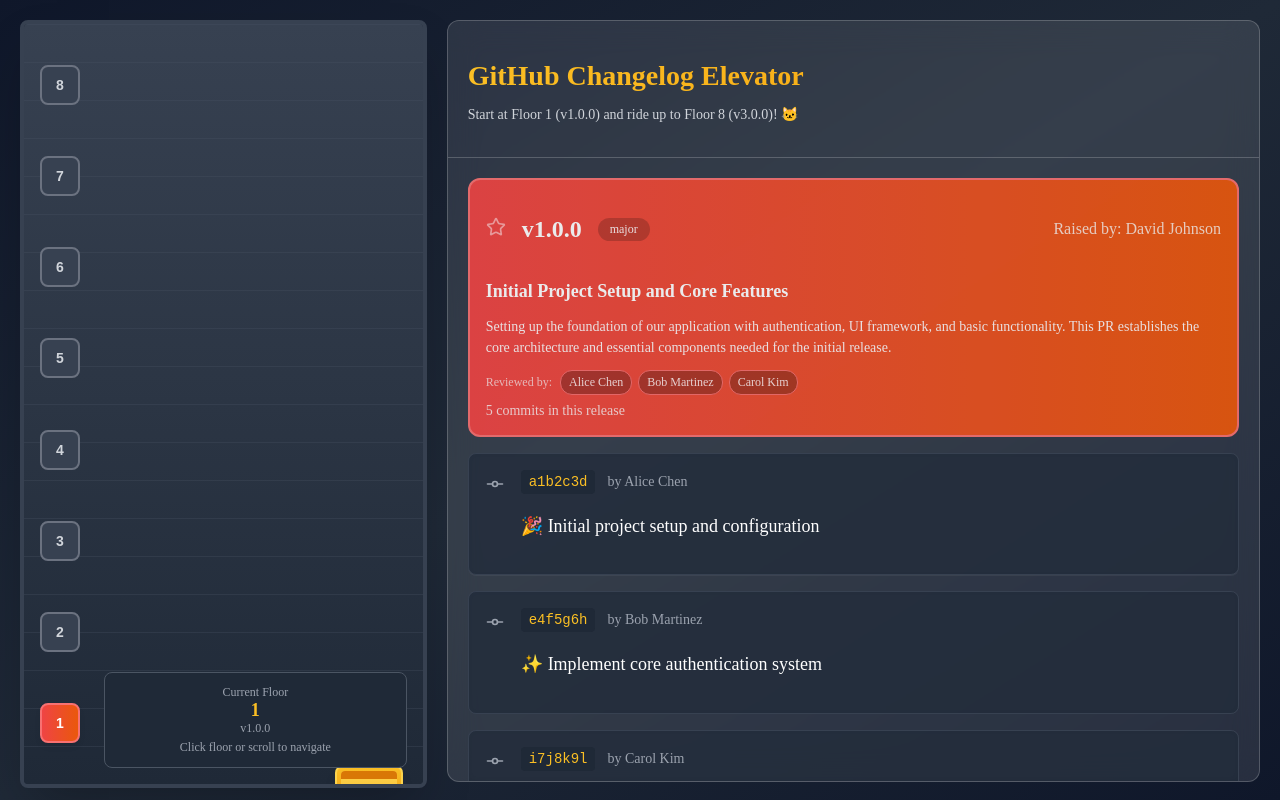
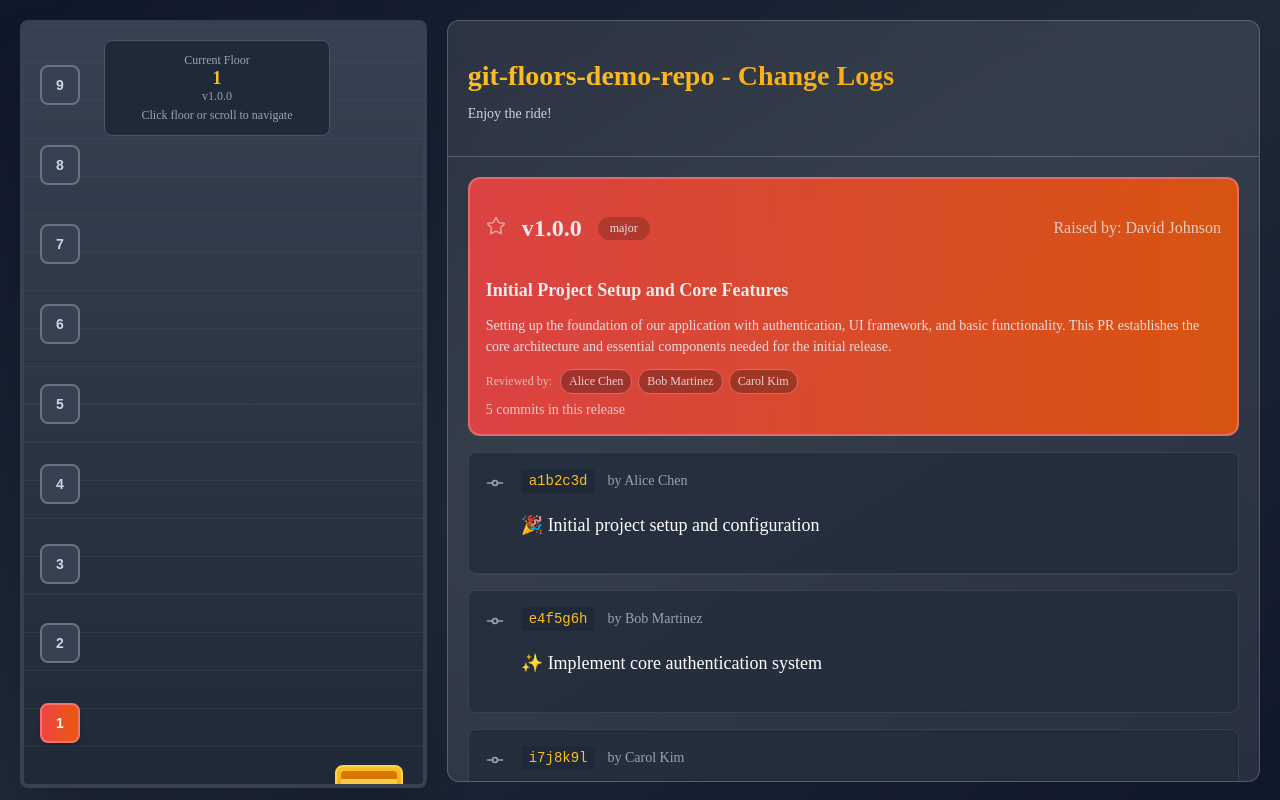
Before and after one commit to zmolla99/git-floors-frontend, a React (Vite) app: page / in a window 1280 px wide. Built offline with nearby package versions, Linux system fonts and the light colour scheme.

Commit message:
move contents to better positioning

```diff
--- a/src/App.jsx
+++ b/src/App.jsx
@@ -116,6 +116,20 @@
           { message: "🌐 Deploy global CDN infrastructure", author: "Ian Jackson", link: "https://github.com/company/repo/commit/g4h5i6j", id: "g4h5i6j" },
           { message: "🎨 Launch customizable interface builder", author: "Julia White", link: "https://github.com/company/repo/commit/k7l8m9n", id: "k7l8m9n" },
           { message: "🔌 Create extensible plugin ecosystem", author: "Kevin Harris", link: "https://github.com/company/repo/commit/o1p2q3r", id: "o1p2q3r" }
+        ]
+      },
+      {
+        pr_title: "Initial Project Setup and Core Features",
+        version: "v3.1.0",
+        pr_description: "Setting up the foundation of our application with authentication, UI framework, and basic functionality. This PR establishes the core architecture and essential components needed for the initial release.",
+        pr_reviewers: ["Alice Chen", "Bob Martinez", "Carol Kim"],
+        pr_raiser: "David Johnson",
+        commits: [
+          { message: "🎉 Initial project setup and configuration", author: "Alice Chen", link: "https://github.com/company/repo/commit/a1b2c3d", id: "a1b2c3d" },
+          { message: "✨ Implement core authentication system", author: "Bob Martinez", link: "https://github.com/company/repo/commit/e4f5g6h", id: "e4f5g6h" },
+          { message: "🎨 Add responsive UI framework", author: "Carol Kim", link: "https://github.com/company/repo/commit/i7j8k9l", id: "i7j8k9l" },
+          { message: "📱 Mobile layout optimizations", author: "David Johnson", link: "https://github.com/company/repo/commit/m1n2o3p", id: "m1n2o3p" },
+          { message: "🔧 Database schema initialization", author: "Eve Rodriguez", link: "https://github.com/company/repo/commit/q4r5s6t", id: "q4r5s6t" }
         ]
       }
     ]
@@ -355,17 +369,18 @@
       left: '50%',
       width: '4px',
       backgroundColor: '#4b5563',
-      height: '100%'
+      height: '100'
     },
     floorDisplay: {
       position: 'absolute',
-      bottom: '16px',
+      top: '16px',
       left: '80px',
       right: '16px',
       backgroundColor: '#1f2937',
       borderRadius: '8px',
       padding: '12px',
-      border: '1px solid #4b5563'
+      border: '1px solid #4b5563',
+      width: "200px"
     },
     floorDisplayText: {
       textAlign: 'center'
@@ -663,9 +678,9 @@
           <div style={styles.changelogPanel}>
             <div style={styles.header}>
               <h1 style={styles.title}>
-                GitHub Changelog Elevator
+                git-floors-demo-repo - Change Logs
               </h1>
-              <p style={styles.subtitle}>Start at Floor 1 (v1.0.0) and ride up to Floor 8 (v3.0.0)! 🐱</p>
+              <p style={styles.subtitle}>Enjoy the ride!</p>
             </div>
 
             {/* Scrollable Content - Start from v1.0.0 at top, scroll down to v3.0.0 */}
```
